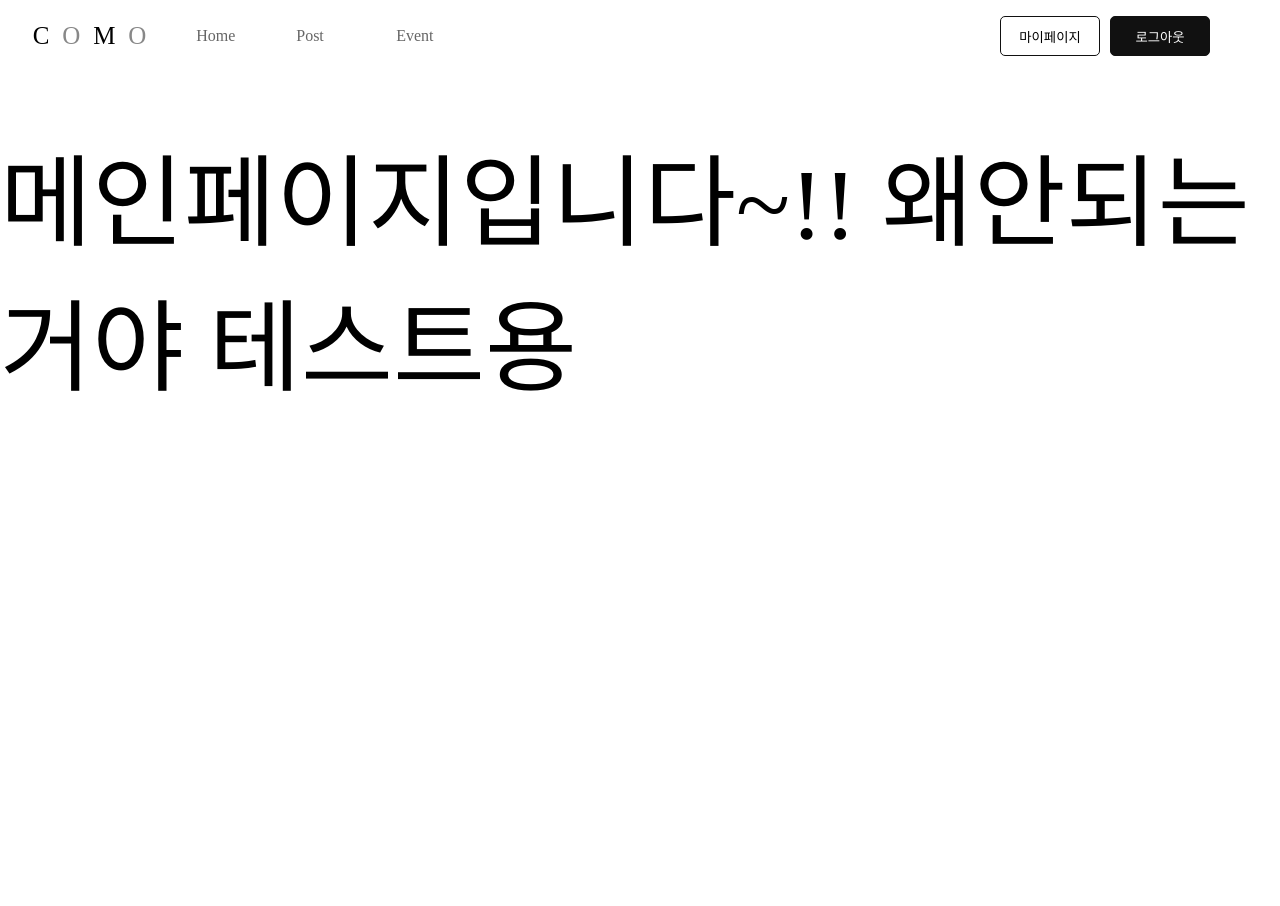
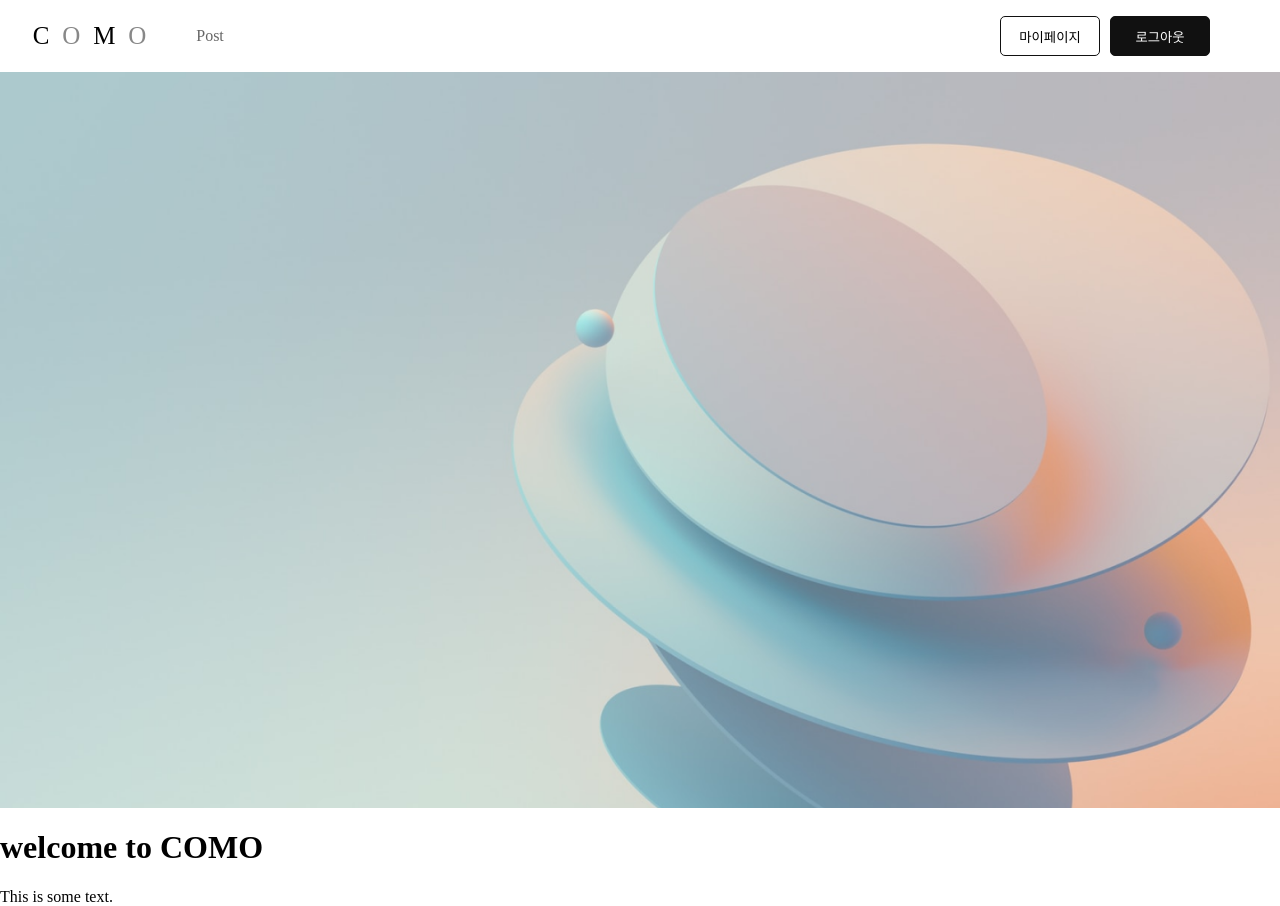
Before and after one commit to TeamCOMO/frontend, a React (Create React App) app: page / in a window 1280 px wide. Before the commit the page ends 800 px from the top, so only its background shows below. Built offline with nearby package versions, Linux system fonts and the light colour scheme.

Commit message:
[add].env파일 생성 후 url 선언

```diff
--- a/package.json
+++ b/package.json
@@ -10,6 +10,7 @@
     "axios": "^1.4.0",
     "react": "^18.2.0",
     "react-dom": "^18.2.0",
+    "react-native-dotenv": "^3.4.9",
     "react-router-dom": "^6.14.1",
     "react-scripts": "^5.0.1",
     "web-vitals": "^2.1.4",
--- a/src/components/Constant.js
+++ b/src/components/Constant.js
@@ -1 +1 @@
-export const API_URL = "ec2-3-35-3-165.ap-northeast-2.compute.amazonaws.com";
+export const API_URL = process.env.REACT_APP_SERVER_URL;
--- /dev/null
+++ b/src/components/css/Maincss.module.css
@@ -0,0 +1,30 @@
+.background_image {
+  position: relative;
+  min-width: 100%;
+  min-height: 92vh;
+  background: url(../img/background.png) no-repeat;
+  background-size: cover;
+  position: flex;
+}
+
+.no-background {
+  position: static; /* 또는 다른 적절한 값으로 설정 */
+  /* 다른 스타일 속성들 */
+}
+
+.main_introduce {
+  display: flex;
+  flex-direction: column;
+}
+
+.main_introduce > h1 {
+  color: white;
+  font-size: 50px;
+  position: relative;
+  bottom: 20px;
+  margin: 0;
+}
+
+.main_introduce > span {
+  color: white;
+}
--- a/src/components/js/Nav.js
+++ b/src/components/js/Nav.js
@@ -28,13 +28,9 @@ function Nav() {
         </div>
       </Link>
       <div className={NavStyle.menuBox}>
-        <Link to="/" style={{ textDecoration: "none" }}>
-          <flex className={NavStyle.menu}>Home</flex>
-        </Link>
         <Link to="/post" style={{ textDecoration: "none" }}>
           <flex className={NavStyle.menu}>Post</flex>
         </Link>
-        <flex className={NavStyle.menu}>Event</flex>
       </div>
 
       {accessToken === "" ? (
--- a/src/components/js/signInBox.js
+++ b/src/components/js/signInBox.js
@@ -8,10 +8,10 @@ function SignInBox() {
   const navigate = useNavigate();
   const [id, setId] = useState("");
   const [pw, setPw] = useState("");
+
   const signInClick = () => {
-    axios.defaults.baseURL =
-      "http://ec2-3-35-3-165.ap-northeast-2.compute.amazonaws.com";
-    // const AccessToken = "";
+    const SERVER_URL = process.env.REACT_APP_SERVER_URL;
+    axios.defaults.baseURL = SERVER_URL; // const AccessToken = "";
     axios
       .post("/user/sign-in", { username: id, password: pw })
       .then((res) => {
--- a/src/routes/Main.js
+++ b/src/routes/Main.js
@@ -1,9 +1,15 @@
 import Nav from "../components/js/Nav";
+import styles from "../components/css/Maincss.module.css";
+
 function Main() {
   return (
     <div>
       <Nav />
-      <div style={{fontSize:"100px",marginTop:"50px"}}> 메인페이지입니다~!! 왜안되는거야 테스트용</div>
+      <div className={styles.background_image}></div>
+      <div className="main_introduce">
+        <h1>welcome to COMO</h1>
+        <span>This is some text.</span>
+      </div>
     </div>
   );
 }
```
Also changed, not shown: 2 other files (tests, documents, lock files or other folders).
